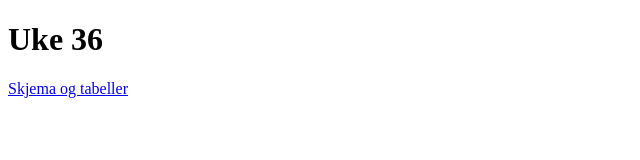
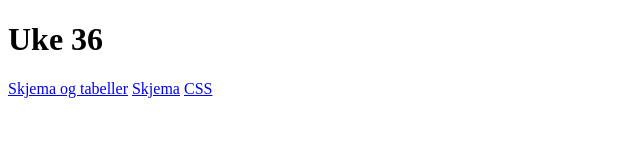
Before and after one commit to eema2809/eema2809.github.io, a plain HTML site: page Uke36/index.html in a window 1280 px wide. Shown: the whole page, without its empty margins (0-640 px from the left). Drawn offline with Linux system fonts and the light colour scheme.

Commit message:
dagens sider i link på index.html

```diff
--- a/Uke36/index.html
+++ b/Uke36/index.html
@@ -8,6 +8,8 @@
     <h1>Uke 36</h1>
 
     <a href="skjemaogtabeller.html">Skjema og tabeller</a>
+    <a href="skjema.html">Skjema</a>
+    <a href="CSS.html">CSS</a>
 
   </body>
 </html>
```
